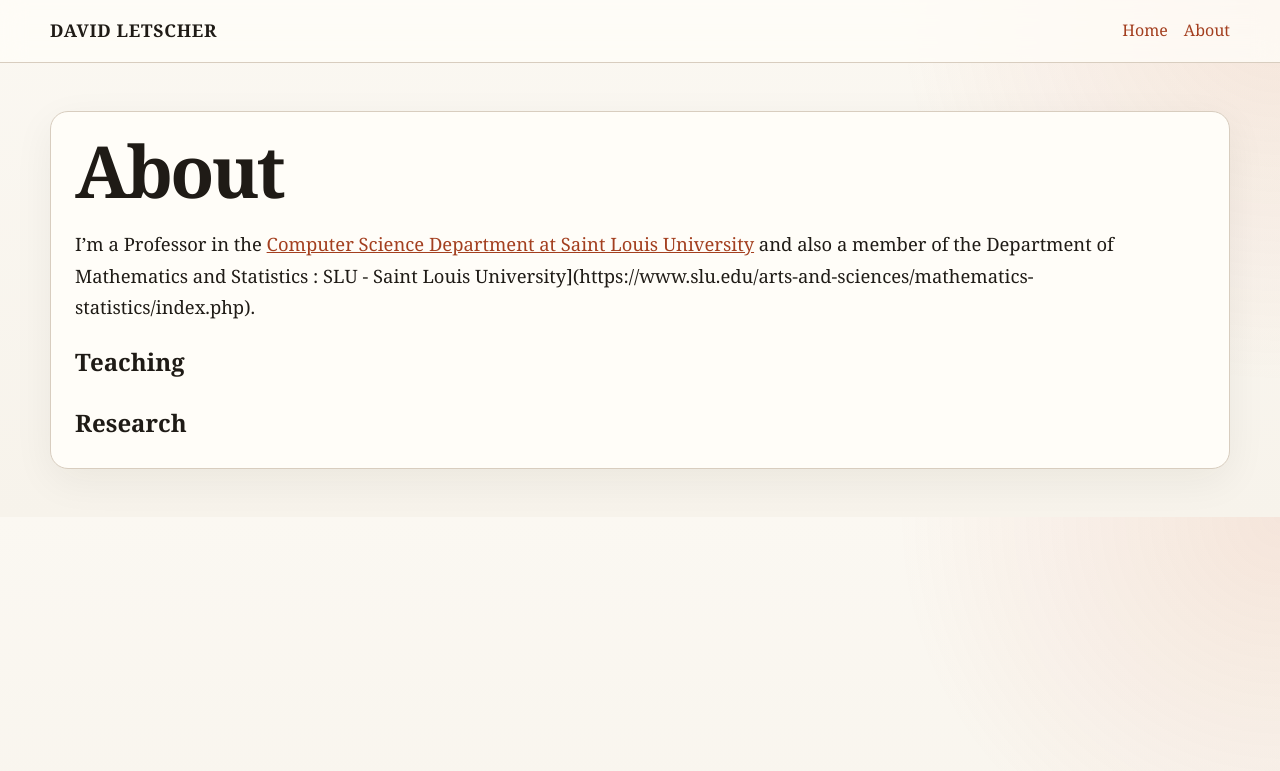
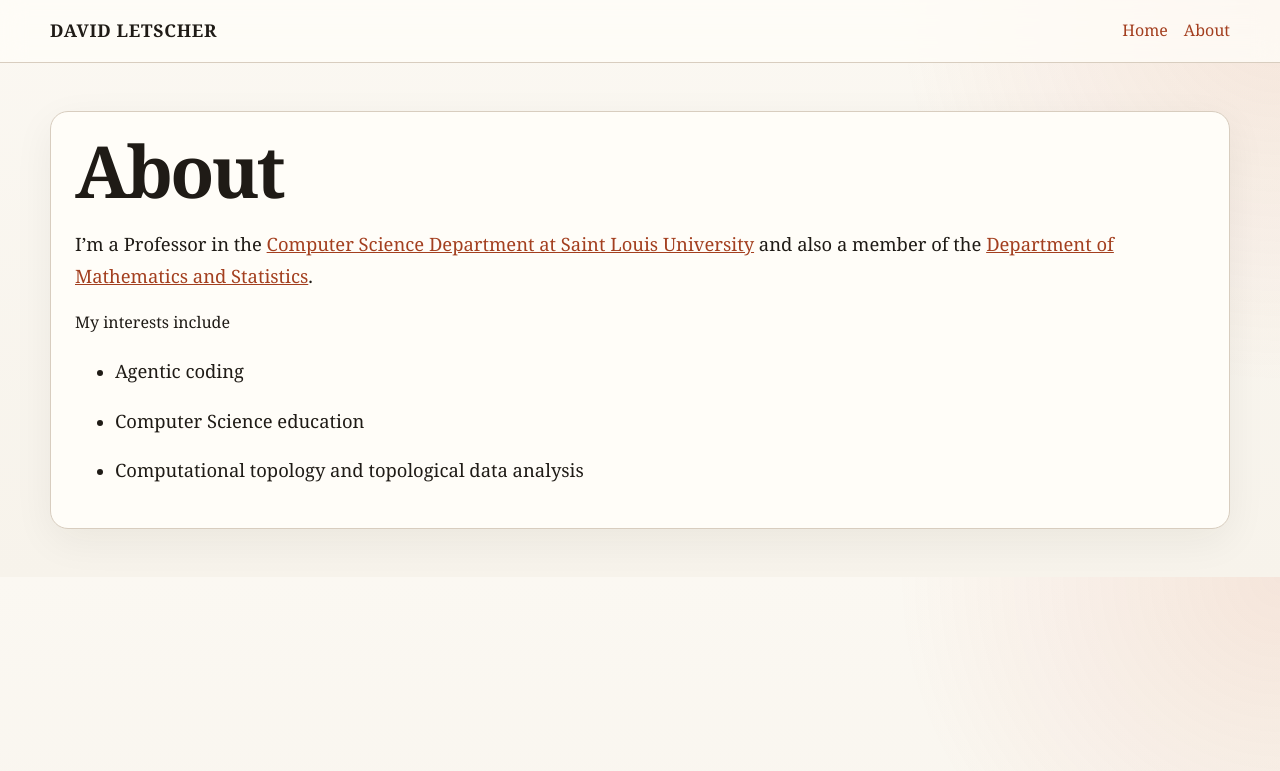
Before and after one commit to davidletscher/davidletscher.github.io, a Jekyll site: the page built from about.md, in a window 1280 px wide. Shown: the top 771 px of the page. Built offline with Jekyll 4.4.1, drawn with Linux system fonts in a browser that asks for light colours.

Commit message:
Updated page

```diff
--- a/about.md
+++ b/about.md
@@ -4,8 +4,12 @@ title: About
 permalink: /about/
 ---
 
-I'm a Professor in the [Computer Science Department at Saint Louis University](https://cs.slu.edu) and also a member of the Department of Mathematics and Statistics : SLU - Saint Louis University](https://www.slu.edu/arts-and-sciences/mathematics-statistics/index.php).
+I'm a Professor in the [Computer Science Department at Saint Louis University](https://cs.slu.edu) and also a member of the [Department of Mathematics and Statistics](https://www.slu.edu/arts-and-sciences/mathematics-statistics/index.php).
 
-## Teaching
+My interests include
 
-## Research
+- Agentic coding
+
+- Computer Science education
+
+- Computational topology and topological data analysis
```
